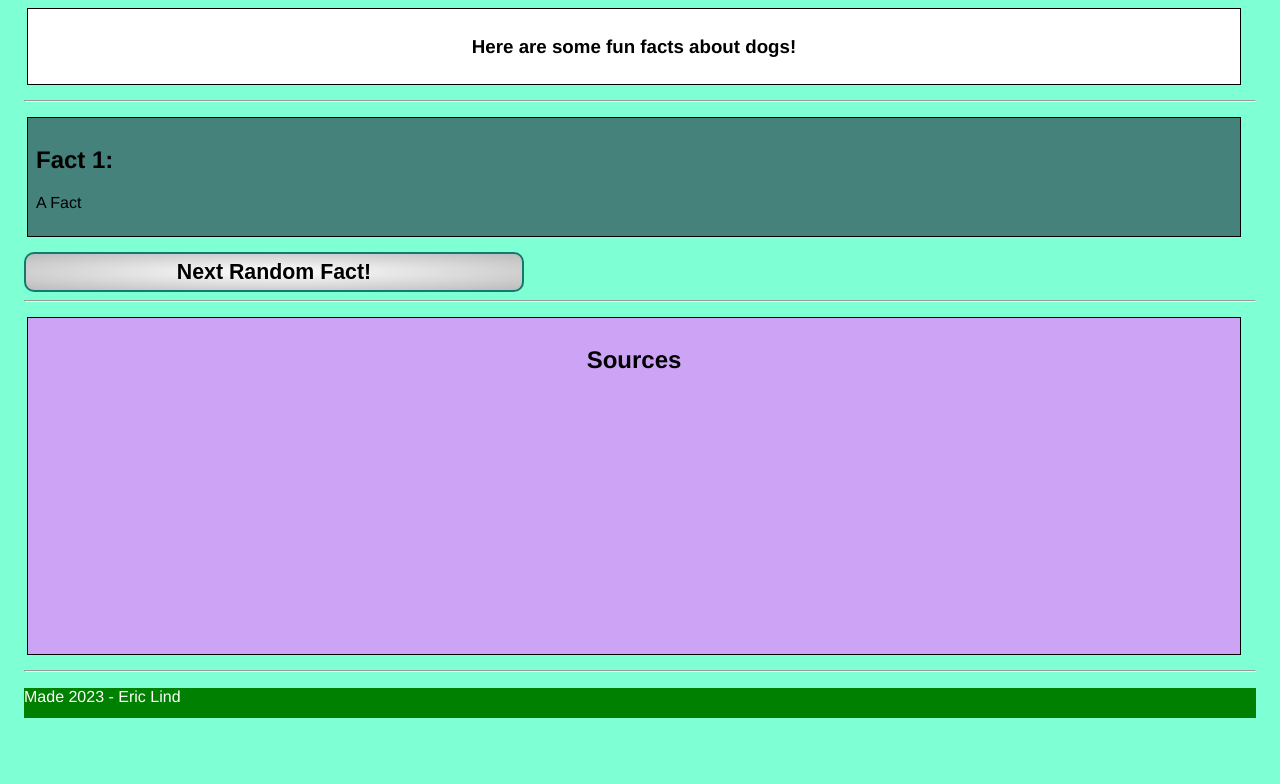
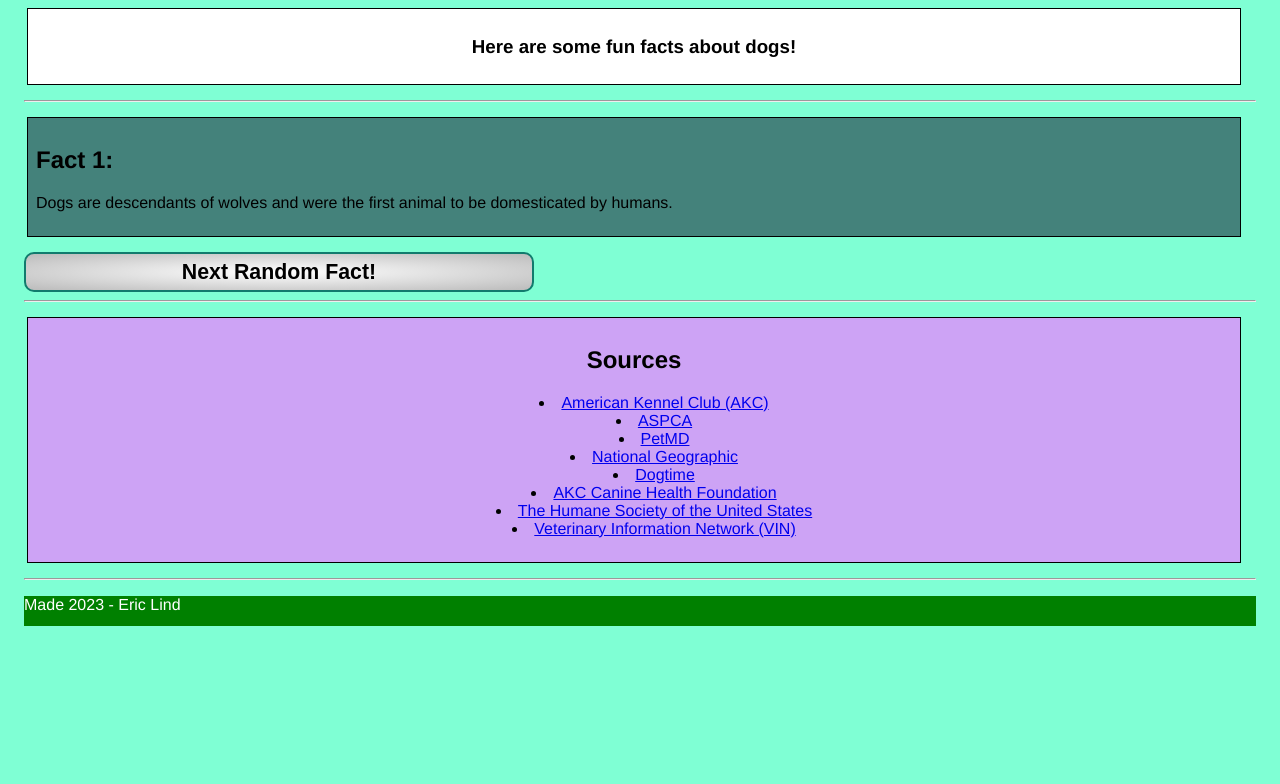
Before and after one commit to EricLindCS/CS112, a PHP site: page /html/dogfacts.html in a window 1280 px wide. Shown: the part 186-970 px from the top of the page. After the commit the page ends 812 px from the top, so only its background shows below. Run offline with PHP 8.4, Linux system fonts and the light colour scheme.

Commit message:
random dogfacts

```diff
--- a/Week 2/css/dogfactsCSS.css
+++ b/Week 2/css/dogfactsCSS.css
@@ -49,7 +49,6 @@ float: right;
     color:rgb(0, 0, 0);
     padding:.5em;
     text-align:center;
-    height: 320px;
     background-color: rgb(205, 163, 245);
 }
 
@@ -104,7 +103,7 @@ ul {
     margin: auto;
     text-align: center;
     vertical-align: middle;
-    width: 500px;
+    width: 510px;
     height: 40px;
     font: bold 16pt/150% arial;
     border: solid 2px rgb(17, 123, 109);
--- a/Week 2/html/dogfacts.html
+++ b/Week 2/html/dogfacts.html
@@ -35,9 +35,19 @@
 
 <script>
 let num = 1;
-var igra = [
-    "a","b","c","d"
-]
+const igra = [
+  "Dogs are descendants of wolves and were the first animal to be domesticated by humans.",
+  "The average body temperature of a dog is around 101.2 degrees Fahrenheit (38.4 degrees Celsius).",
+  "Dogs have a sense of smell that is up to 100,000 times better than that of humans.",
+  "The world's smallest dog breed is the Chihuahua, while the largest is the Great Dane.",
+  "Dogs have been trained for a variety of jobs, including search and rescue, bomb detection, and therapy.",
+  "A dog's nose print is unique, much like a human's fingerprints.",
+  "Dogs can see in color, but their color vision is not as vivid as a human's.",
+  "A wagging tail doesn't always mean a dog is happy - it can also be a sign of nervousness or aggression.",
+  "Dogs can hear sounds that are too faint for humans to hear and can also detect sounds at much higher frequencies.",
+  "Dogs have three eyelids - an upper eyelid, a lower eyelid, and a third eyelid, which helps keep the eye moist and protected.",
+];
+
 function randomfact() {
     let rand = Math.floor(Math.random() * igra.length);
     var broj = igra[rand];
@@ -45,12 +55,13 @@ function randomfact() {
    num = num +1;
    document.getElementById("p1").innerHTML = broj;
    document.getElementById("p0").innerHTML = "Fact " + (rand+1) + ":";
+   console.log(num);
 }
 
 </script>
 <div class ="Fact">
     <h2 id="p0">Fact 1: </h2>
-    <p id="p1">A Fact</p>
+    <p id="p1">Dogs are descendants of wolves and were the first animal to be domesticated by humans.</p>
 </div>
 
 <div id ="submit">
@@ -61,6 +72,17 @@ function randomfact() {
 
 <div class="Section0">
     <h2>Sources</h2>
+    <ul>
+        <li><a href="https://www.akc.org/">American Kennel Club (AKC)</a></li>
+        <li><a href="https://www.aspca.org/">ASPCA</a></li>
+        <li><a href="https://www.petmd.com/dog">PetMD</a></li>
+        <li><a href="https://www.nationalgeographic.com/animals/mammals/group/dogs/">National Geographic</a></li>
+        <li><a href="https://dogtime.com/">Dogtime</a></li>
+        <li><a href="https://www.akcchf.org/">AKC Canine Health Foundation</a></li>
+        <li><a href="https://www.humanesociety.org/animals/dogs">The Humane Society of the United States</a></li>
+        <li><a href="https://www.vin.com/veterinarypartner/default.aspx?pid=19239&catId=102906&id=4952218">Veterinary Information Network (VIN)</a></li>
+      </ul>
+
 </div>
 
 </body>
```
